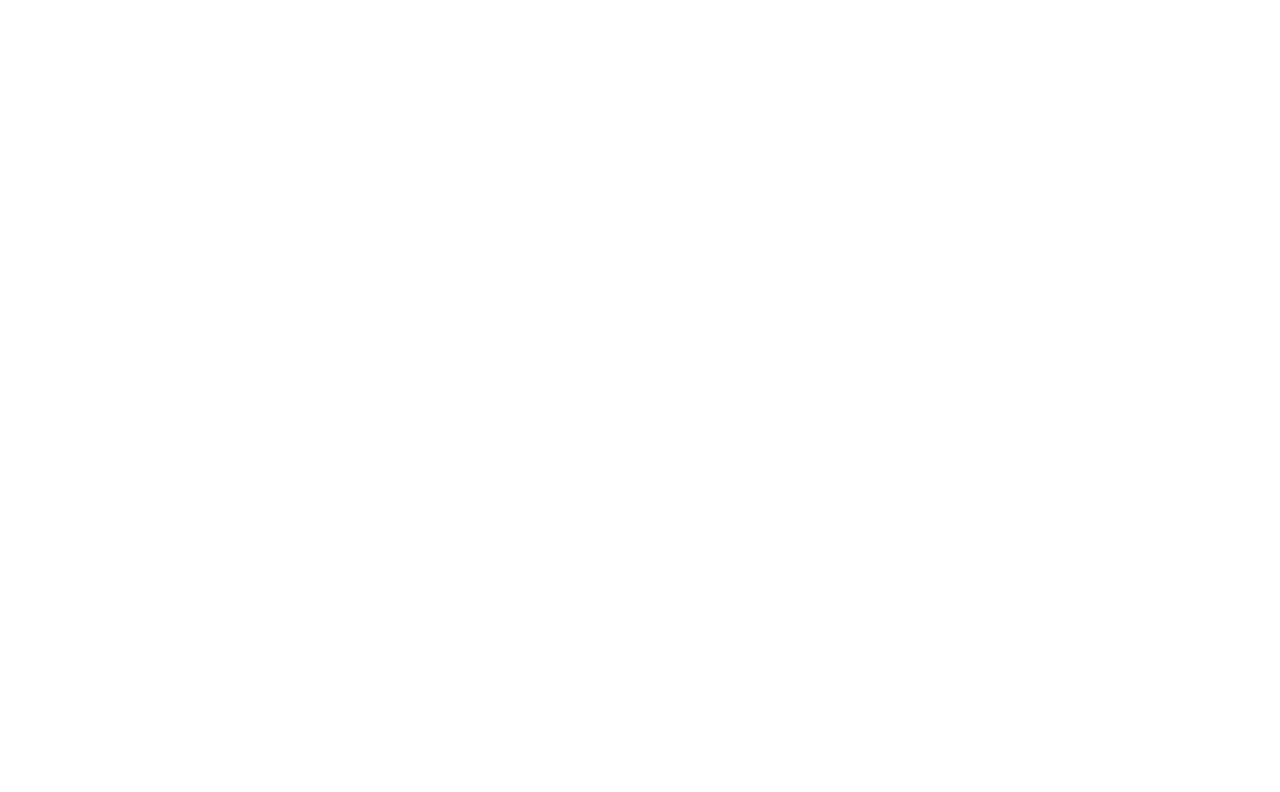
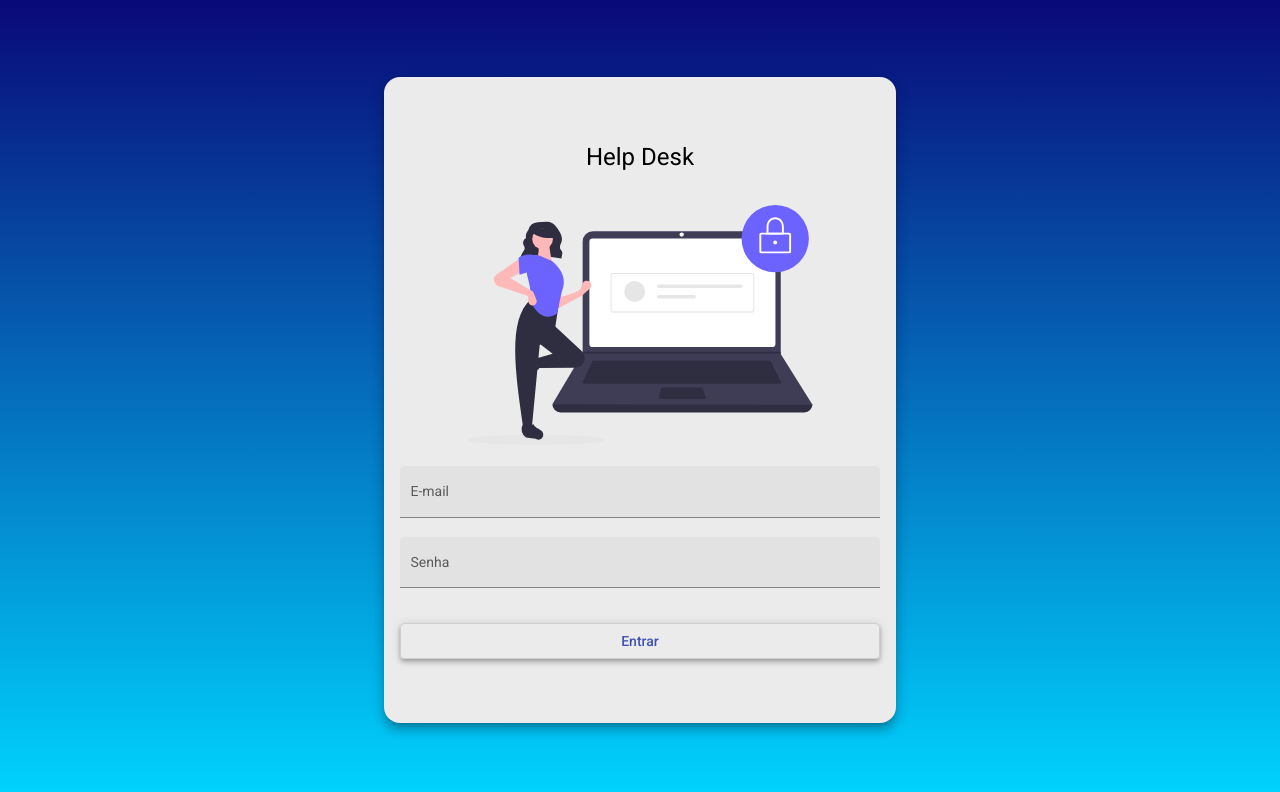
Before and after one commit to luisfelipe449/helpdesk-front, an Angular app: page /login in a window 1280 px wide. Before the commit this address led to /. Shown: the top 792 px of the page. Built offline with nearby package versions, Linux system fonts and the light colour scheme.

Commit message:
html e css para login

```diff
--- a/src/app/app.module.ts
+++ b/src/app/app.module.ts
@@ -26,9 +26,10 @@ import { NavComponent } from "./components/nav/nav.component";
 import { HomeComponent } from './components/home/home.component';
 import { HeaderComponent } from './components/header/header.component';
 import { TecnicoListComponent } from './components/tecnico/tecnico-list/tecnico-list.component';
+import { LoginComponent } from './components/login/login.component';
 
 @NgModule({
-  declarations: [AppComponent, NavComponent, HomeComponent, HeaderComponent, TecnicoListComponent],
+  declarations: [AppComponent, NavComponent, HomeComponent, HeaderComponent, TecnicoListComponent, LoginComponent],
   imports: [
     BrowserModule,
     AppRoutingModule,
--- /dev/null
+++ b/src/app/components/login/login.component.css
@@ -0,0 +1,37 @@
+.container {
+  height: 100%;
+  background: linear-gradient(
+    rgba(2, 0, 36, 1) 0%,
+    rgba(9, 9, 121, 1) 0%,
+    rgba(0, 212, 255, 1) 100%
+  );
+  display: flex;
+  align-items: center;
+  justify-content: center;
+}
+
+.form {
+  width: 30rem;
+  margin: auto;
+  background-color: rgb(235, 235, 235);
+  padding: 4rem 1rem;
+  border-radius: 1rem;
+}
+
+h1{
+    text-align: center;
+}
+
+img {
+    height: 15rem;
+    width: 100%;
+    margin: 1rem auto 1rem auto;
+}
+
+.full-width{
+    width: 100%;
+}
+
+button{
+    margin-top: 1rem;
+}
--- /dev/null
+++ b/src/app/components/login/login.component.html
@@ -0,0 +1,16 @@
+<div class="container">
+  <form class="form mat-elevation-z8">
+      <h1>Help Desk</h1>
+      <img src="assets/img/login-image.svg" alt="Help Desk">
+    <mat-form-field class="full-width" appearance="fill">
+      <mat-label>E-mail</mat-label>
+      <input matInput placeholder="fulano@mail.com" />
+    </mat-form-field>
+
+    <mat-form-field class="full-width" appearance="fill">
+      <mat-label>Senha</mat-label>
+      <input matInput placeholder="Senha" />
+    </mat-form-field>
+    <button class="full-width mat-elevation-z4" mat-stroked-button color="primary">Entrar</button>
+  </form>
+</div>
--- /dev/null
+++ b/src/app/components/login/login.component.ts
@@ -0,0 +1,15 @@
+import { Component, OnInit } from '@angular/core';
+
+@Component({
+  selector: 'app-login',
+  templateUrl: './login.component.html',
+  styleUrls: ['./login.component.css']
+})
+export class LoginComponent implements OnInit {
+
+  constructor() { }
+
+  ngOnInit(): void {
+  }
+
+}
```
Also changed, not shown: src/app/app-routing.module.ts (+7 -4 lines).
